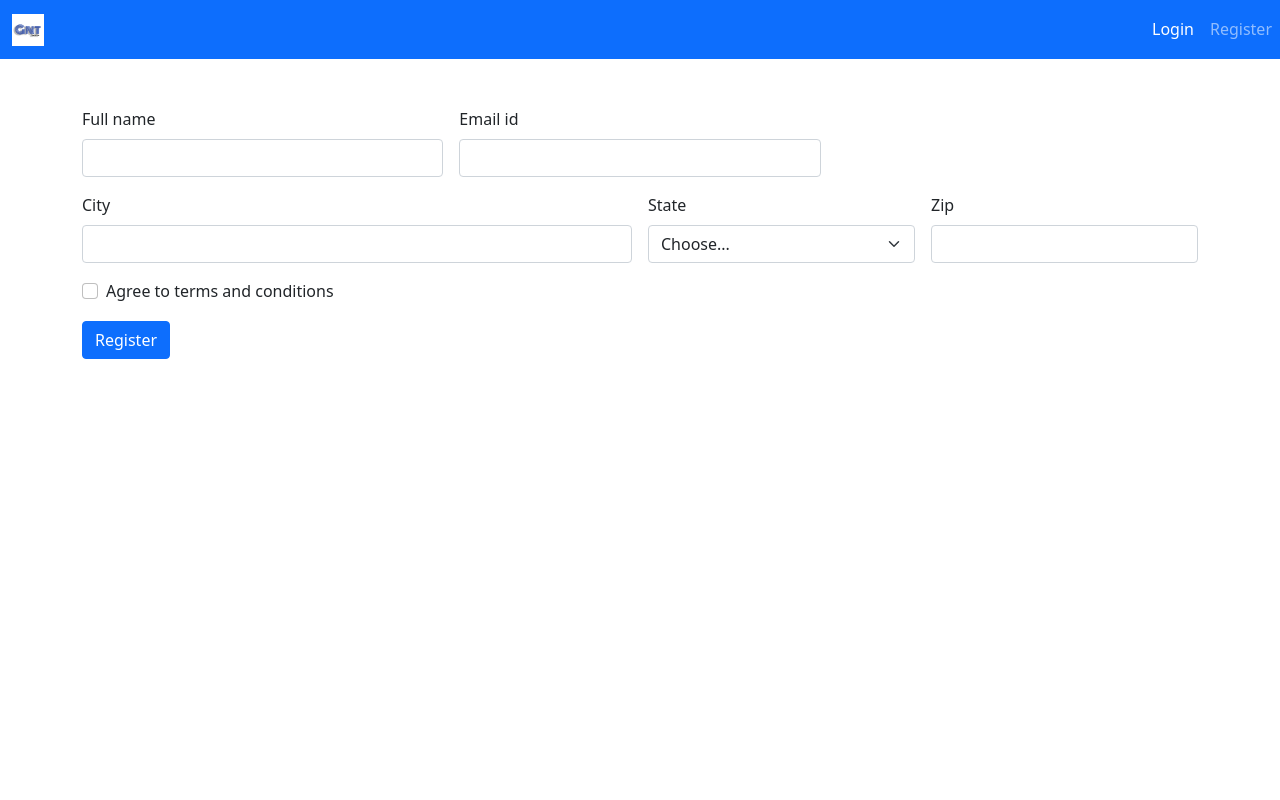
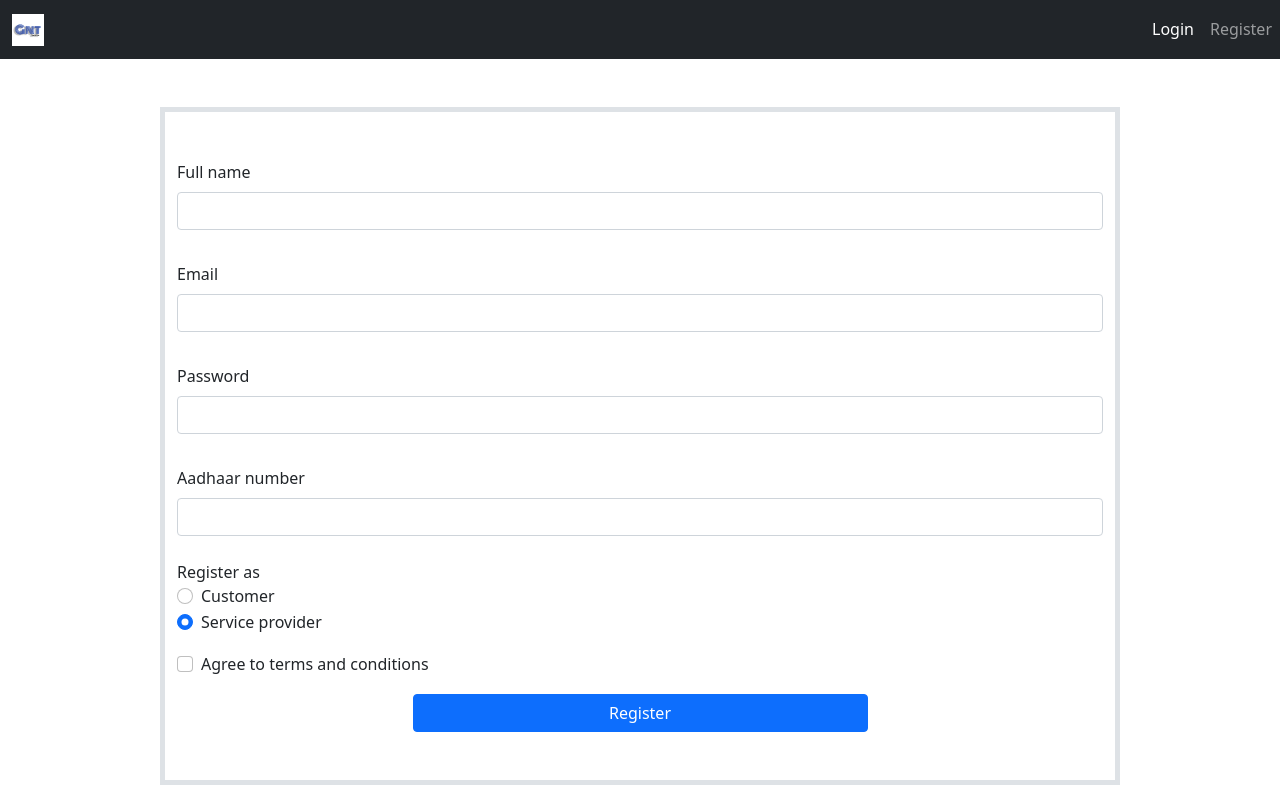
Before and after one commit to rabi477/gnt_service, a PHP site: page /register.php in a window 1280 px wide. Run offline with PHP 8.4, Linux system fonts and the light colour scheme.

Commit message:
19/04/2022

```diff
--- a/navbar.php
+++ b/navbar.php
@@ -1,4 +1,4 @@
-<nav class="navbar navbar-expand-lg navbar-dark bg-primary d-flex justify-content-between">
+<nav class="navbar navbar-expand-lg navbar-dark bg-dark d-flex justify-content-between">
   <div class="container-fluid">
     <a class="navbar-brand" href="index.php"><img src="./gnt_img/gntlogo.jpeg" alt="Gnt logo" width="32px" height="32px"></a>
     <button class="navbar-toggler" type="button" data-bs-toggle="collapse" data-bs-target="#navbarSupportedContent" aria-controls="navbarSupportedContent" aria-expanded="false" aria-label="Toggle navigation">
--- a/register.php
+++ b/register.php
@@ -9,84 +9,52 @@
 
     <!-- Bootstrap CSS -->
     <link href="https://cdn.jsdelivr.net/npm/bootstrap@5.0.2/dist/css/bootstrap.min.css" rel="stylesheet" integrity="sha384-EVSTQN3/azprG1Anm3QDgpJLIm9Nao0Yz1ztcQTwFspd3yD65VohhpuuCOmLASjC" crossorigin="anonymous">
-
+    <link rel="stylesheet" href="style.css">
     <title>Welcome to GNT Service</title>
 </head>
 
 <body>
     <?php include("navbar.php"); ?>
-    <div class="container mt-5">
+
+
+    <div id="card" class="container mt-5 col-9 border border-5 rounded-5 pb-5 px-auto pt-5 br-5 ">
     <form class="row g-3">
-  <div class="col-md-4">
-    <label for="validationServer01" class="form-label">Full name</label>
-    <input type="text" class="form-control" id="validationServer01" value="" required>
-    <div class="valid-feedback">
-      Looks good!
-    </div>
+  <div class="mb-3">
+    <label class="form-label">Full name</label>
+    <input type="text" class="form-control"  value="" required>
+
 
   </div>
-  <div class="col-md-4">
-    <label for="validationServerUsername" class="form-label">Email id</label>
-    <div class="input-group has-validation">
+ <div class="mb-3">
+ <label class="form-label">Email</label>
+    <input type="text" class="form-control"  value="" required>
+ </div>
 
-      <input type="text" class="form-control" id="validationServerUsername" aria-describedby="inputGroupPrepend3 validationServerUsernameFeedback" required>
-      <div id="validationServerUsernameFeedback" class="invalid-feedback">
-        Please add your email id.
-      </div>
-    </div>
-  </div>
-  <div class="col-md-6">
-    <label for="validationServer03" class="form-label">City</label>
-    <input type="text" class="form-control" id="validationServer03" aria-describedby="validationServer03Feedback" required>
-    <div id="validationServer03Feedback" class="invalid-feedback">
-      Please provide a valid city.
-    </div>
-  </div>
-  <div class="col-md-3">
-    <label for="validationServer04" class="form-label">State</label>
-    <select class="form-select" id="validationServer04" aria-describedby="validationServer04Feedback" required>
-      <option selected disabled value="">Choose...</option>
-      <option>Andhra Pradesh</option>
-                <option>Arunachal Pradesh</option>
-                <option>Assam</option>
-                <option>Bihar</option>
-                <option>Chhattisgarh</option>
-                <option>Goa</option>
-                <option>Gujarat</option>
-                <option>Haryana</option>
-                <option>Himachal Pradesh</option>
-                <option>Jammu and Kashmir</option>
-                <option>Jharkhand</option>
-                <option>Karnataka</option>
-                <option>Kerala</option>
-                <option>Madhya Pradesh</option>
-                <option>Maharashtra</option>
-                <option>Manipur</option>
-                <option>Meghalaya</option>
-                <option>Mizoram</option>
-                <option>Nagaland</option>
-                <option>Odisha</option>
-                <option>Punjab</option>
-                <option>Rajasthan</option>
-                <option>Sikkim</option>
-                <option>Tamil Nadu</option>
-                <option>Telangana</option>
-                <option>Tripura</option>
-                <option>Uttar Pradesh</option>
-                <option>Uttarakhand</option>
-                <option>West Bengal</option>
-    </select>
-    <div id="validationServer04Feedback" class="invalid-feedback">
-      Please select a valid state.
-    </div>
-  </div>
-  <div class="col-md-3">
-    <label for="validationServer05" class="form-label">Zip</label>
+
+  <div class="mb-3">
+                <label for="exampleInputPassword1" class="form-label">Password</label>
+                <input type="password" class="form-control" id="exampleInputPassword1" name="pwd">
+            </div>
+
+            <div class="mb-2">
+    <label for="validationServer05" class="form-label">Aadhaar number</label>
     <input type="text" class="form-control" id="validationServer05" required>
-    <div id="validationServer05Feedback" class="invalid-feedback">
-      Please provide a valid zip.
-    </div>
-  </div>
+            </div>
+     <div>
+       <label for="Reguster as"> Register as</label>
+            <div class="form-check">
+  <input class="form-check-input" type="radio" name="flexRadioDefault" id="flexRadioDefault1">
+  <label class="form-check-label" for="flexRadioDefault1">
+    Customer
+  </label>
+</div>
+<div class="form-check">
+  <input class="form-check-input" type="radio" name="flexRadioDefault" id="flexRadioDefault2" checked>
+  <label class="form-check-label" for="flexRadioDefault2">
+    Service provider
+  </label>
+</div>
+</div>
   <div class="col-12">
     <div class="form-check">
       <input class="form-check-input" type="checkbox" value="" id="invalidCheck3" aria-describedby="invalidCheck3Feedback" required>
@@ -98,7 +66,7 @@
       </div>
     </div>
   </div>
-  <div class="col-12">
+  <div class="d-grid gap-2 col-6 mx-auto ">
     <button class="btn btn-primary" type="submit">Register</button>
   </div>
 </div>
```
Also changed, not shown: login.php (+38 -8 lines), style.css (line endings or trailing spaces).
